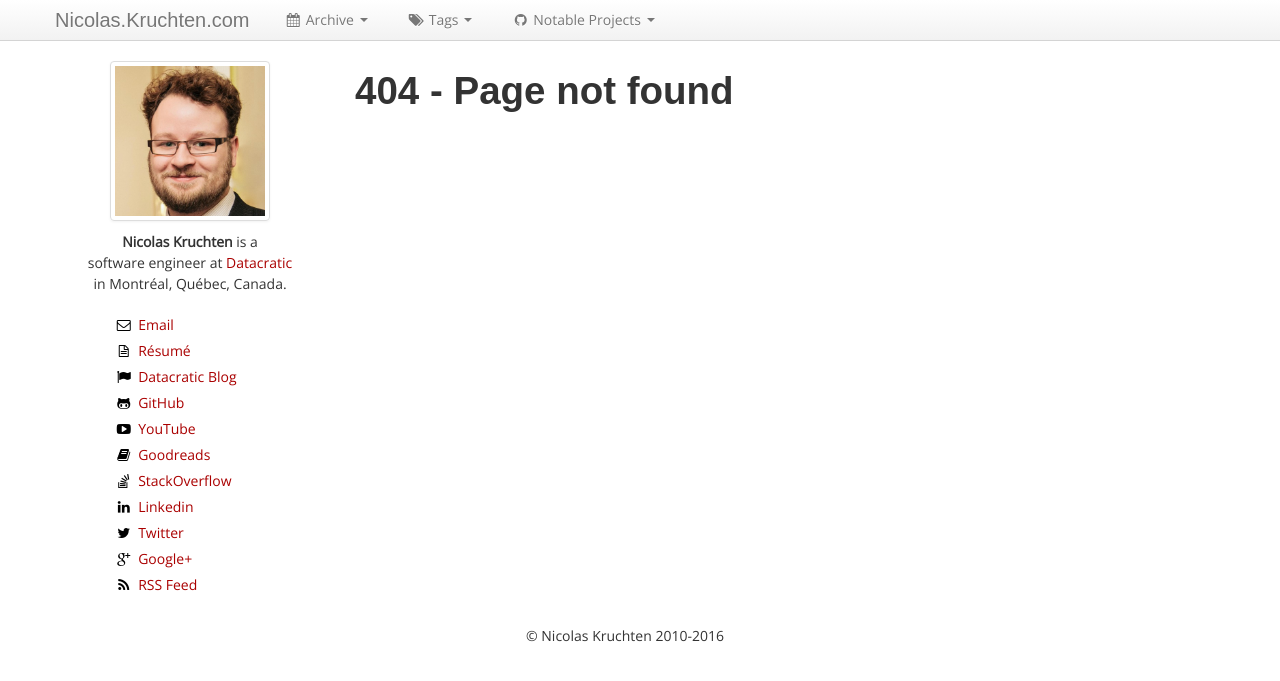
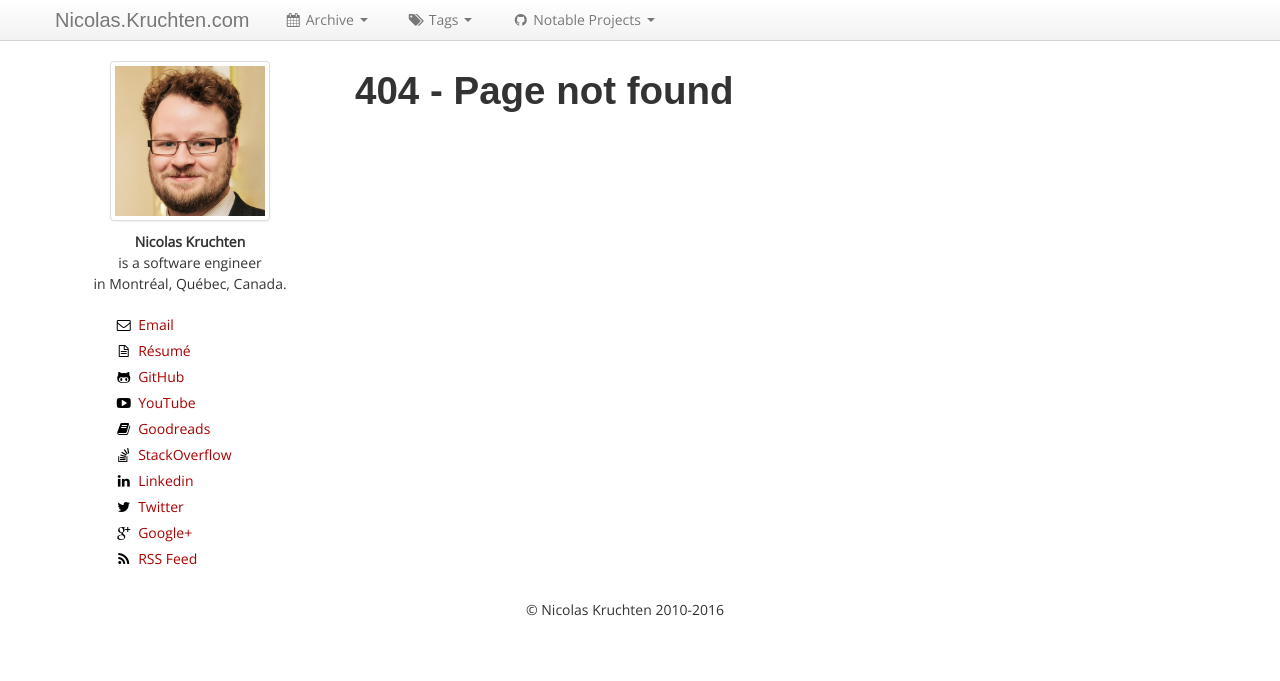
Before and after one commit to nicolaskruchten/nicolaskruchten.github.io, a Jekyll site: the page built from 404.html, in a window 1280 px wide. Shown: the top 681 px of the page. Built offline with Jekyll 4.4.1, drawn with Linux system fonts in a browser that asks for light colours; some web fonts are replaced.

Commit message:
post datacratic

```diff
--- a/_config.yml
+++ b/_config.yml
@@ -294,11 +294,11 @@ social_links :
       name : Résumé
       font_awesome_icon : icon-file-text-alt
       url : http://nicolas.kruchten.com/cv.html
-    - link :
-      enabled : true
-      name : Datacratic Blog
-      font_awesome_icon : icon-flag
-      url : http://datacratic.com/site/blogs/nicolas-kruchten
+#    - link :
+#      enabled : true
+#      name : Datacratic Blog
+#      font_awesome_icon : icon-flag
+#      url : http://datacratic.com/site/blogs/nicolas-kruchten
     - link :
       enabled : true
       name : GitHub
--- a/_includes/body/sections/brief-bio.html
+++ b/_includes/body/sections/brief-bio.html
@@ -9,8 +9,8 @@
 
 			{% if site.sections.brief_bio.content.enabled %}
 				<div class="text-center">
-					<p><strong>Nicolas Kruchten</strong> is a <br />
-						software engineer at <a href="http://datacratic.com/">Datacratic</a> <br />
+					<p><strong>Nicolas Kruchten</strong><br />
+						is a software engineer<br />
 						in Montréal, Québec, Canada.</p>
 				</div>
 			{% endif %}
```
Also changed, not shown: tags/Datacratic/index.md (+1 -1 lines).
